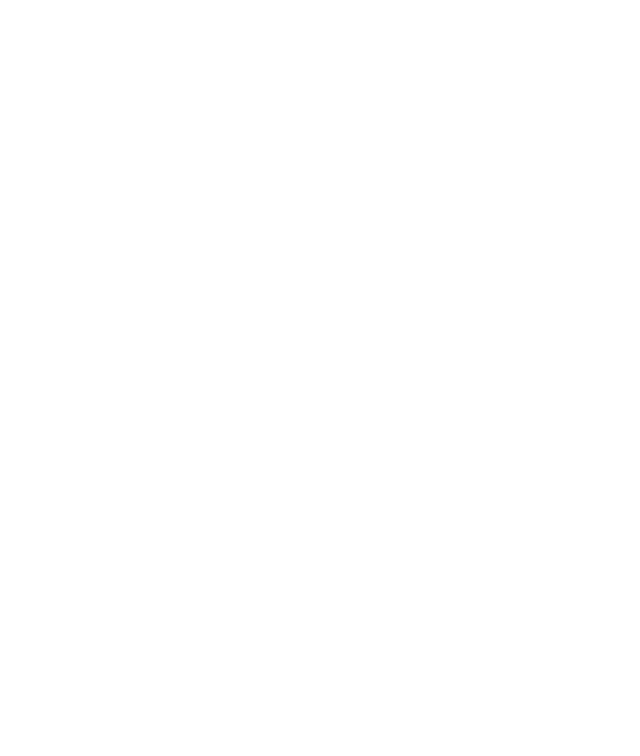
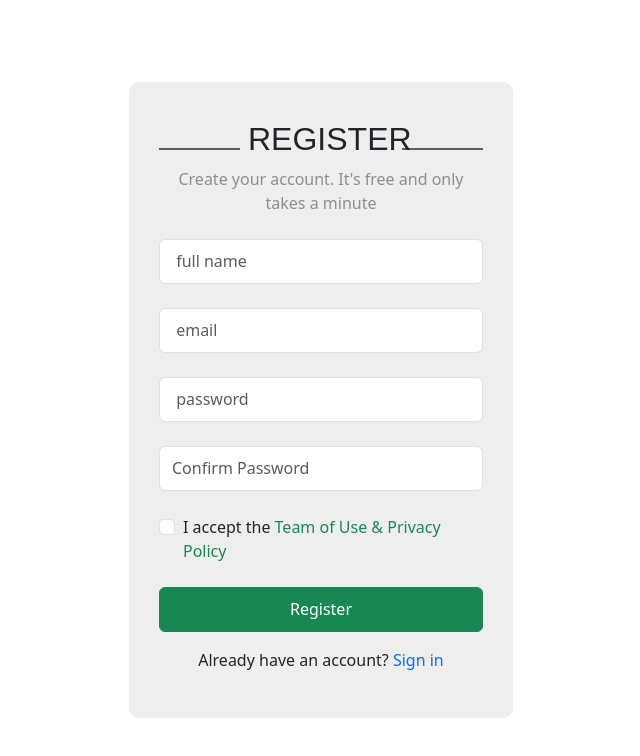
Before and after one commit to khalefullstack/shoping-hkp, a plain HTML site: page register.html in a window 1280 px wide. Shown: the whole page, without its empty margins (319-959 px from the left). Drawn offline with nearby package versions, Linux system fonts and the light colour scheme.

Commit message:
push register

```diff
--- a/assets/css/main.css
+++ b/assets/css/main.css
@@ -1,10 +1,12 @@
 @import url(./login.css);
+@import url(./register.css);
 
 /*--------------------------------------------------------------
 # General
 --------------------------------------------------------------*/
 :root {
     scroll-behavior: smooth;
+    --bg-form: rgb(238, 238, 238);
 }
 
 body {
--- /dev/null
+++ b/assets/css/register.css
@@ -0,0 +1,41 @@
+.register {
+    width: 100%;
+    height: 100vh;
+}
+.register .register-container {
+    width: 30%;
+    padding: 30px;
+    background-color: var(--bg-form);
+    border-radius: 10px;
+}
+
+.register .register-container .form .text-title {
+    position: relative;
+}
+.register .register-container .form .text-title h2 {
+    position: relative;
+    width: 50%;
+    margin: auto;
+    background-color: var(--bg-form);
+    z-index: 2;
+}
+.register .register-container .form .text-title p {
+    color: rgb(142, 142, 142);
+    font-weight: 400;
+}
+.register .register-container .form .text-title::after {
+    position: absolute;
+    content: "";
+    width: 100%;
+    height: 2px;
+    background-color: rgb(93, 93, 93);
+    top: 35%;
+    left: 0;
+    z-index: 1;
+}
+.register .register-container form .form-group input {
+    height: 45px;
+}
+.submit-form {
+    height: 45px;
+}
--- a/register.html
+++ b/register.html
@@ -4,8 +4,58 @@
         <meta charset="UTF-8" />
         <meta name="viewport" content="width=device-width, initial-scale=1.0" />
         <title>REGISTER</title>
+        <link rel="stylesheet" href="./assets/css/main.css" />
+        <link
+            href="https://cdn.jsdelivr.net/npm/bootstrap@5.3.0/dist/css/bootstrap.min.css"
+            rel="stylesheet"
+            integrity="sha384-9ndCyUaIbzAi2FUVXJi0CjmCapSmO7SnpJef0486qhLnuZ2cdeRhO02iuK6FUUVM"
+            crossorigin="anonymous"
+        />
     </head>
     <body>
-        <div class="register"></div>
+        <div class="register d-flex justify-content-center align-items-center">
+            <div class="register-container">
+                <div class="form">
+                    <div class="text-title mb-4 text-center">
+                        <h2 class="p-2">REGISTER</h2>
+                        <p>Create your account. It's free and only takes a minute</p>
+                    </div>
+                    <form>
+                        <div class="form-group mb-4">
+                            <input type="text" class="form-control" placeholder=" full name" />
+                        </div>
+                        <div class="form-group mb-4">
+                            <input type="email" class="form-control" placeholder=" email" />
+                        </div>
+                        <div class="form-group mb-4">
+                            <input type="password" class="form-control" placeholder=" password" />
+                        </div>
+                        <div class="form-group mb-4">
+                            <input type="password" class="form-control" placeholder="Confirm Password" />
+                        </div>
+                        <div class="form-check mb-4">
+                            <input type="checkbox" class="form-check-input" />
+                            <label class="form-check-label"
+                                >I accept the <span class="text-success">Team of Use & </span><span class="text-success">Privacy Policy</span></label
+                            >
+                        </div>
+                        <div class="d-grid gap-2">
+                            <button class="btn btn-success submit-form" type="button">Register</button>
+                        </div>
+                        <p class="text-center mt-3">Already have an account? <a class="text-decoration-none" href="#">Sign in</a></p>
+                    </form>
+                </div>
+            </div>
+        </div>
+        <script
+            src="https://code.jquery.com/jquery-3.7.0.min.js"
+            integrity="sha256-2Pmvv0kuTBOenSvLm6bvfBSSHrUJ+3A7x6P5Ebd07/g="
+            crossorigin="anonymous"
+        ></script>
+        <script
+            src="https://cdn.jsdelivr.net/npm/bootstrap@5.3.0/dist/js/bootstrap.bundle.min.js"
+            integrity="sha384-geWF76RCwLtnZ8qwWowPQNguL3RmwHVBC9FhGdlKrxdiJJigb/j/68SIy3Te4Bkz"
+            crossorigin="anonymous"
+        ></script>
     </body>
 </html>
```
Lines whose indentation alone changed are shown as unchanged.
